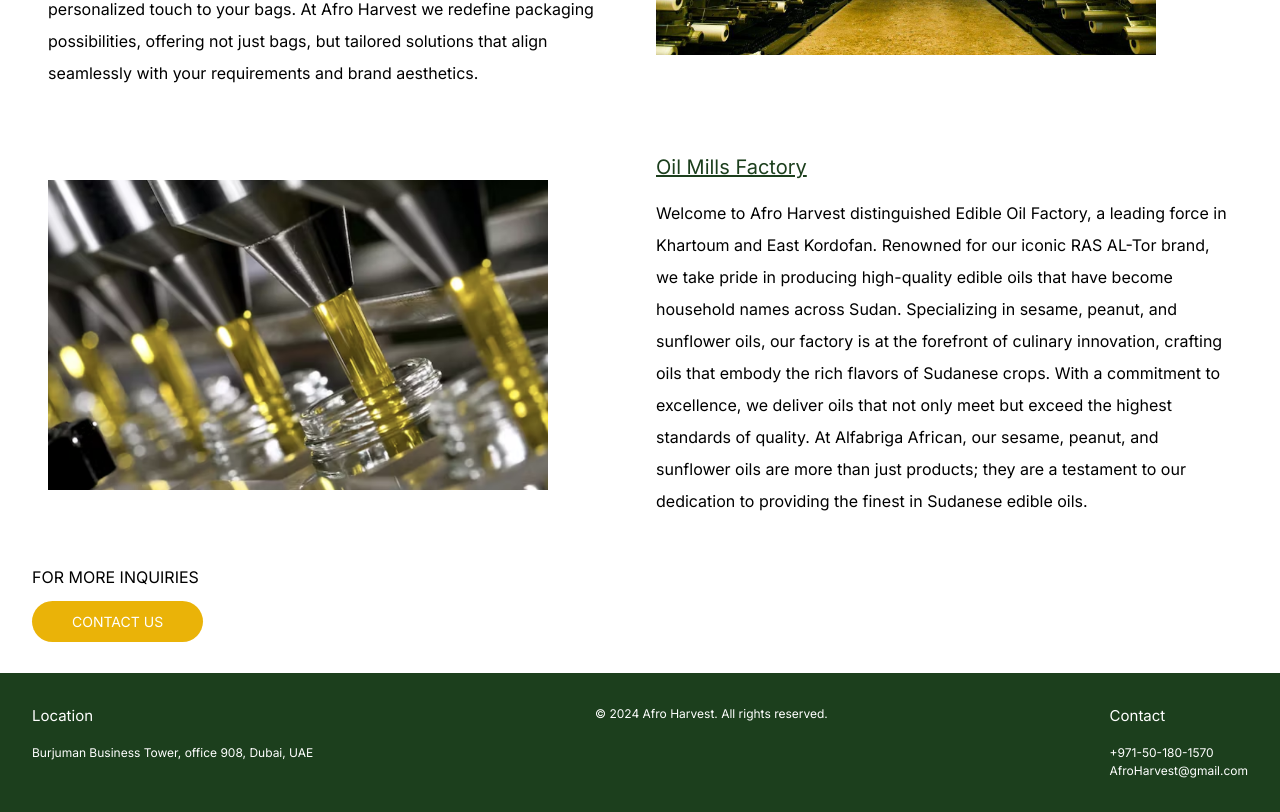
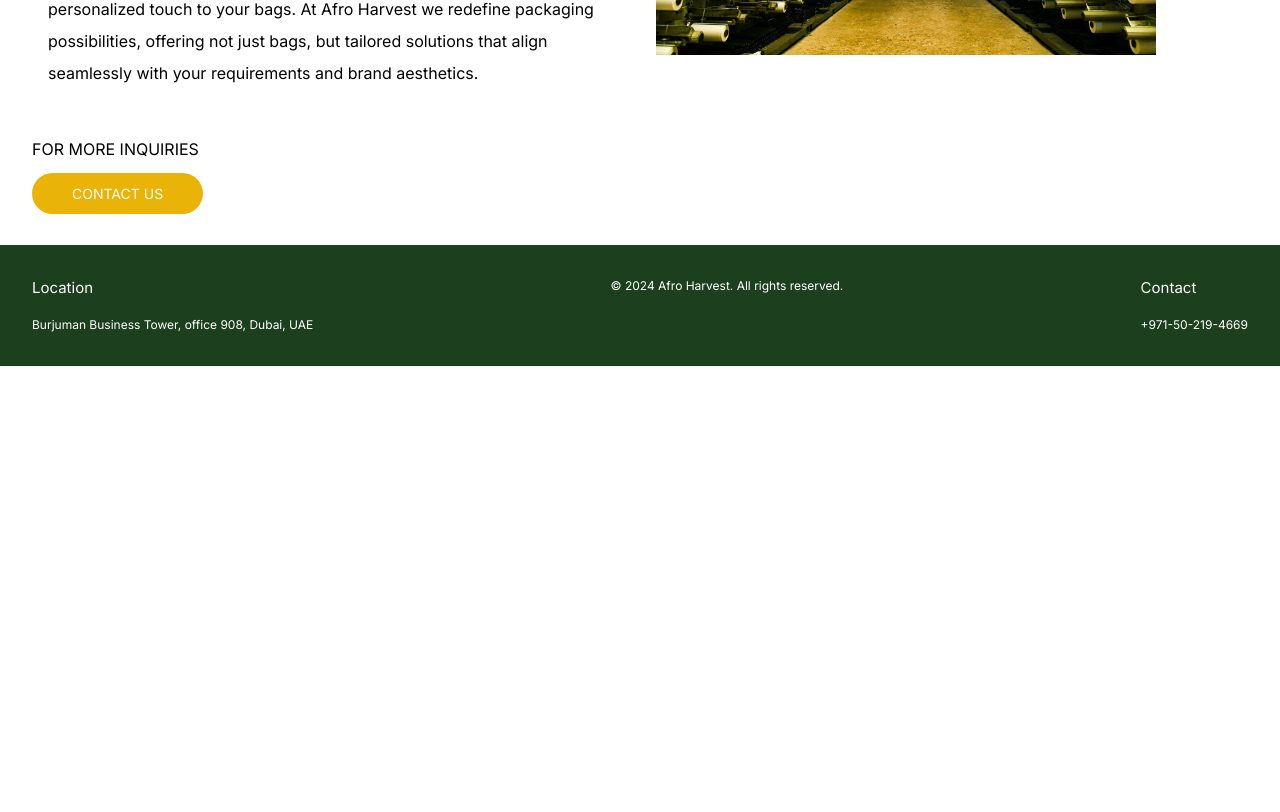
Before and after one commit to IrfanG-cloud/afroharvest, a Next.js app: page /product in a window 1280 px wide. Shown: the part 1800-2612 px from the top of the page. After the commit the page ends 2166 px from the top, so only its background shows below. Built offline with nearby package versions, Linux system fonts and the light colour scheme.

Commit message:
updated changes

```diff
--- a/src/app/product/page.js
+++ b/src/app/product/page.js
@@ -69,28 +69,6 @@ const page = () => {
             commodities to your doorstep.
           </p>
 
-          {/* <div className="flex justify-between ">
-            <div className="my-4">
-              <Image src="/seed1.png" alt="" width={200} height={200} />
-              <ul className="py-4">
-                <li>Peanut Cake</li>
-                <li>Gum Arabic</li>
-                <li>Water Melon Seeds</li>
-                <li>Chick Peas</li>
-                <li>Pigeon </li>
-              </ul>
-            </div>
-            <div className="my-4">
-              <Image src="/seed1.png" alt="" width={200} height={200} />
-              <ul className="py-4">
-                <li>Peanut Cake</li>
-                <li>Gum Arabic</li>
-                <li>Water Melon Seeds</li>
-                <li>Chick Peas</li>
-                <li>Pigeon </li>
-              </ul>
-            </div>
-          </div> */}
         </div>
       </div>
       <div className="md:flex md:justify-center py-10">
@@ -131,30 +109,7 @@ const page = () => {
           <Image src="/pp.png" alt="pro" width={500} height={500} />
         </div>
       </div>
-      <div className="flex justify-center items-center my-8">
-      <div className="w-1/2 m-4">
-          <Image src="/oil.png" alt="pro" width={500} height={500} />
-        </div>
-        <div className="w-1/2 m-4">
-          <h1 className="text-[#1c3f1d] text-xl pb-4 underline">
-            Oil Mills Factory
-          </h1>
-          <p className="leading-8">
-            Welcome to Afro Harvest distinguished Edible Oil Factory, a leading
-            force in Khartoum and East Kordofan. Renowned for our iconic RAS
-            AL-Tor brand, we take pride in producing high-quality edible oils
-            that have become household names across Sudan. Specializing in
-            sesame, peanut, and sunflower oils, our factory is at the forefront
-            of culinary innovation, crafting oils that embody the rich flavors
-            of Sudanese crops. With a commitment to excellence, we deliver oils
-            that not only meet but exceed the highest standards of quality. At
-            Alfabriga African, our sesame, peanut, and sunflower oils are more
-            than just products; they are a testament to our dedication to
-            providing the finest in Sudanese edible oils.
-          </p>
-        </div>
 
-      </div>
       <div className="mx-auto ">
         <div>
         <p>FOR MORE INQUIRIES</p>
--- a/src/components/Footer.js
+++ b/src/components/Footer.js
@@ -12,8 +12,8 @@ function Footer() {
         </div>
         <div>
           <h1 className="text-[15px]">Contact</h1>
-          <p className="text-[12px] pt-4">+971-50-180-1570</p>
-          <p className="text-[12px]">AfroHarvest@gmail.com</p>
+          <p className="text-[12px] pt-4">+971-50-219-4669</p>
+          {/* <p className="text-[12px]">AfroHarvest@gmail.com</p> */}
         </div>
       </footer>
     );
```
